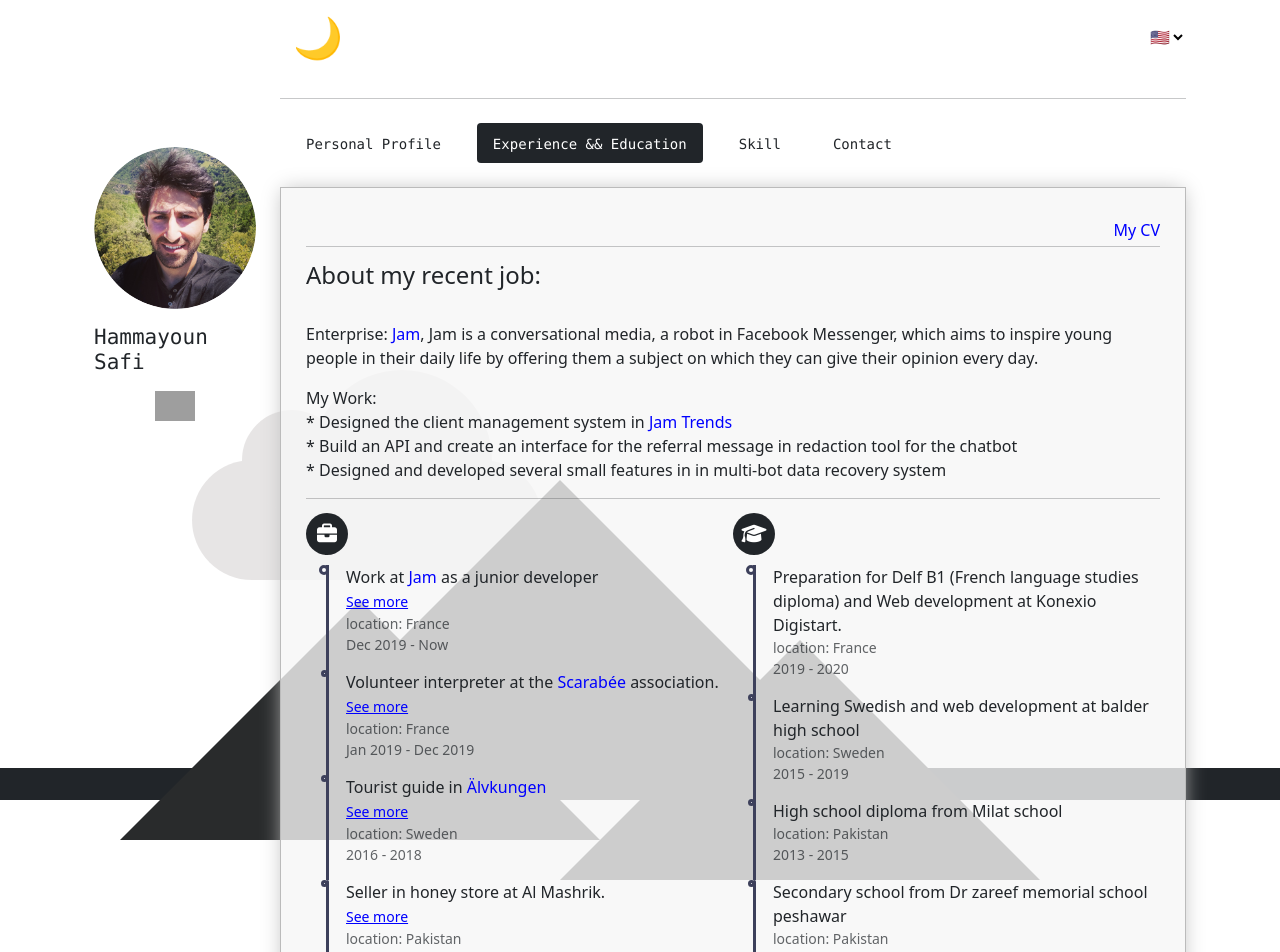
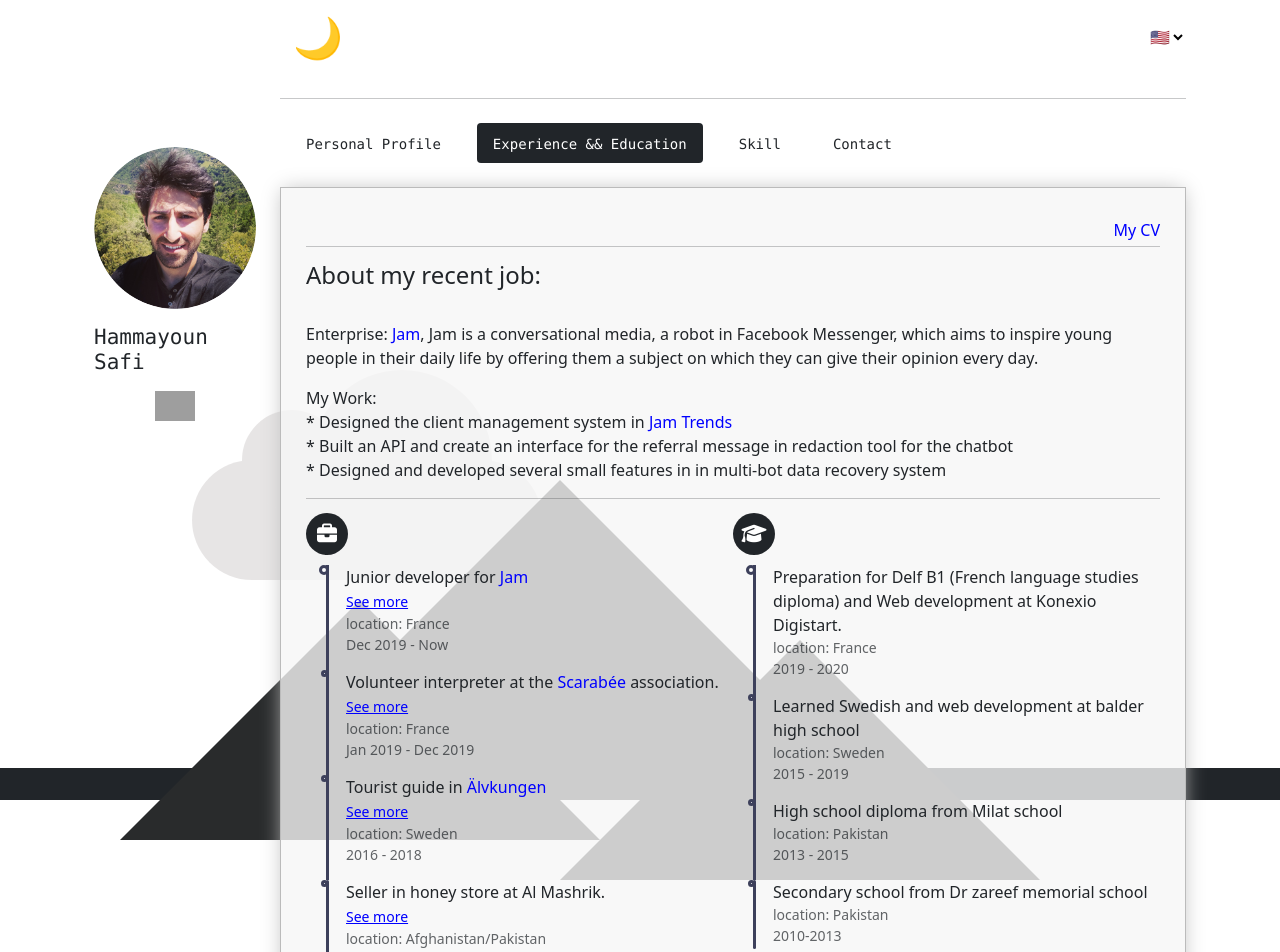
Before and after one commit to Hama99o/my-cv, a Vue app: page /experience-education in a window 1280 px wide. Shown: the top 952 px of the page. Built offline with nearby package versions, Linux system fonts and the light colour scheme; grey boxes are pictures that could not be loaded.

Commit message:
exp text updated

```diff
--- a/src/components/ExperienceAndEducation.vue
+++ b/src/components/ExperienceAndEducation.vue
@@ -22,7 +22,7 @@
         <ul>
           <li>
             <span>
-              {{exAndEduText.jamText1}} <a href="https://www.hellojam.fr/" :class="getClass('lightBlueLinkInDark')" target="_blank"> Jam </a> {{exAndEduText.jamText2}}
+              {{exAndEduText.jamText2}} <a href="https://www.hellojam.fr/" :class="getClass('lightBlueLinkInDark')" target="_blank"> Jam </a>
               <p v-if="allSeeMore.jamHistory.seeMore" class="see-more-text mt-3">
                 * {{exAndEduText.jamText8}}
                 <br/>* {{exAndEduText.jamText9}}
--- a/src/locales/en.json
+++ b/src/locales/en.json
@@ -73,7 +73,7 @@
         "jamLocation": "location: France",
         "scarabeeLocation": "location: France",
         "alvkungenLocation": "location: Sweden",
-        "honeySellerLocation": "location: Pakistan",
+        "honeySellerLocation": "location: Afghanistan/Pakistan",
         "konexioLocation": "location: France",
         "balderLocation": "location: Sweden",
         "milatSchoolLocation": "location: Pakistan"
@@ -89,15 +89,14 @@
         "drZareefYear": "2010-2013"
       },
       "text": {
-        "jamText1": "Work at",
-        "jamText2": "as a junior developer",
+        "jamText2": "Junior developer for",
         "jamText3": "I designed and developed new features in the multi-bot data restitution system and the redaction tool for the chatbot content writers.",
         "jamText4": "Jam is a conversational media, a robot in Facebook Messenger, which aims to inspire young people in their daily life by offering them a subject on which they can give their opinion every day.",
         "jamText5": "Designed the client management system in",
-        "jamText6": "Build an API and create an interface for the referral message in redaction tool for the chatbot",
+        "jamText6": "Built an API and create an interface for the referral message in redaction tool for the chatbot",
         "jamText7": "Designed and developed several small features in in multi-bot data recovery system",
         "jamText8": "Designed the client management system on ruby on rails in Jam Trends which shares surveys and studies on 15-25, whenever we needed to add a new subscriber we needed a developer because the customer management system only had a backend, so I built an interface using that backend.",
-        "jamText9": "Build an API in rails and Express and designed an interface in Vue Js for referral messages that help us find a specific conversation on chatbot's Facebook Messenger.",
+        "jamText9": "Built an API with rails and Express and designed an interface in Vue Js for referral messages that help us find a specific conversation on chatbot's Facebook Messenger.",
         "jamText10": "Added qualification columns for the panel and the report which helps our colleague to create a report on a specific gender, age or city.",
         "jamText11": "Improved tagging system to answer in open question",
         "jamText12": "Improved quick report chart",
@@ -113,9 +112,9 @@
         "honeySellerText1": "Seller in honey store at Al Mashrik.",
         "honeySellerText2": "Seller with an artisanal honey producer (international distribution) Sale to traders and individuals.",
         "konexioText": "Preparation for Delf B1 (French language studies diploma) and Web development at Konexio Digistart.",
-        "balderText": "Learning Swedish and web development at balder high school",
+        "balderText": "Learned Swedish and web development at balder high school",
         "milatSchoolText": "High school diploma from Milat school",
-        "drZareefText": "Secondary school from Dr zareef memorial school peshawar"
+        "drZareefText": "Secondary school from Dr zareef memorial school"
       },
       "options": {
         "seeMore": "See more",
--- a/src/locales/fr.json
+++ b/src/locales/fr.json
@@ -88,15 +88,14 @@
         "drZareefYear": "2010-2013"
       },
       "text": {
-        "jamText1": "Travaille à",
-        "jamText2": "en tant que développeur junior",
+        "jamText2": "Développeur débutant pour",
         "jamText3": "J'ai désigné et développé de nouvelles fonctionnalités dans le système de restitution de données multi-bot et l'outil de rédaction pour les rédacteurs de contenu de chatbot.",
         "jamText4": "Jam est un média conversationnel, un robot dans Facebook Messenger, qui a pour objectif d'inspirer les jeunes dans leur quotidien en leur proposant un sujet sur lequel ils peuvent donner leur avis au quotidien.",
         "jamText5": "designé, le système de gestion des clients dans",
-        "jamText6": "Construire une API et créer une interface pour le message de référence dans l'outil de rédaction pour le chatbot",
+        "jamText6": "Construit une API et créer une interface pour le message de référence dans l'outil de rédaction pour le chatbot",
         "jamText7": "Conçu et développé plusieurs petites fonctionnalités dans un système de récupération de données multi-bot",
         "jamText8": "Conçu le système de gestion des clients sur ruby on rails dans Jam Trends qui partage des sondages et des études sur 15-25 chaque fois que nous devions ajouter un nouvel abonné, nous avions besoin d'un développeur car le système de gestion des clients n'avait qu'un backend, j'ai donc construit une interface en utilisant ce backend.",
-        "jamText9": "Construire une API dans rails et Express et conçu une interface dans Vue Js pour les messages de référence qui nous aident à trouver une conversation spécifique sur Facebook Messenger du chatbot.",
+        "jamText9": "Construit une API avec rails et Express et conçu une interface dans Vue Js pour les messages de référence qui nous aident à trouver une conversation spécifique sur Facebook Messenger du chatbot.",
         "jamText10": "Ajout de colonnes de qualification pour le panel et le rapport qui aident notre collègue à créer un rapport sur un sexe, un âge ou une ville spécifique.",
         "jamText11": "Système de marquage amélioré pour répondre à une question ouverte",
         "jamText12": "Graphique de rapport rapide amélioré",
@@ -112,7 +111,7 @@
         "honeySellerText1": "Vendeur en magasin de miel à Al Mashrik .",
         "honeySellerText2": "Vendeur auprès d'un producteur de miel artisanal (distribution internationale) Vente aux commerçants et aux particuliers.",
         "konexioText": "Préparation au Delf B1 (diplôme d'études de langue française) et développement Web chez Konexio Digistart.",
-        "balderText": "Apprendre le suédois et le développement web au lycée Balder",
+        "balderText": "Appris le suédois et le développement web au lycée Balder",
         "milatSchoolText": "Baccalauréat de l'école Milat",
         "drZareefText": "École secondaire de Dr zareef Memorial school"
       },
```
